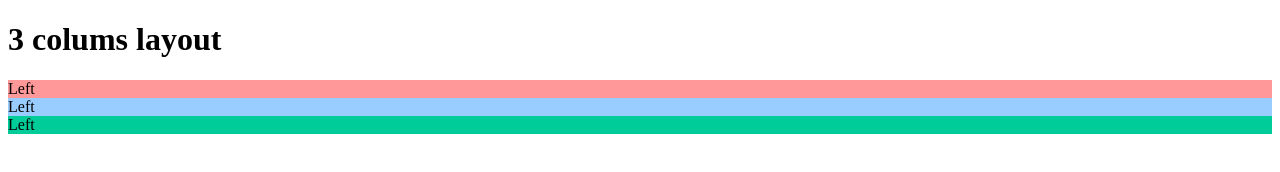
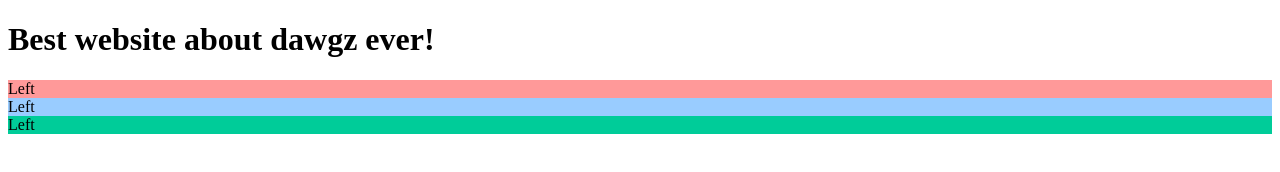
Before and after one commit to shawnboyulai/shawnswork, a plain HTML site: page index.html in a window 1280 px wide. Drawn offline with Linux system fonts and the light colour scheme.

Commit message:
changed the tiltle and main heading

```diff
--- a/index.html
+++ b/index.html
@@ -1,7 +1,7 @@
 <!DOCTYPE html>
 <html lang="en">
 <head>
-    <title>thenewboston</title>
+    <title>sweet dawgs</title>
     <meta charset="UTF-8">
     <meta name="viewport" content="width=device-width, initial-scale=1.0">
     <meta http-equiv="X-UA-Compatible" content="ie=edge">
@@ -11,7 +11,7 @@
 
     <div class="container fluid">
 
-        <h1>3 colums layout</h1>
+        <h1>Best website about dawgz ever!</h1>
 
         <div class="row">
                 <div class="col-md-4" style="background-color: #ff9999">Left</div>
```
